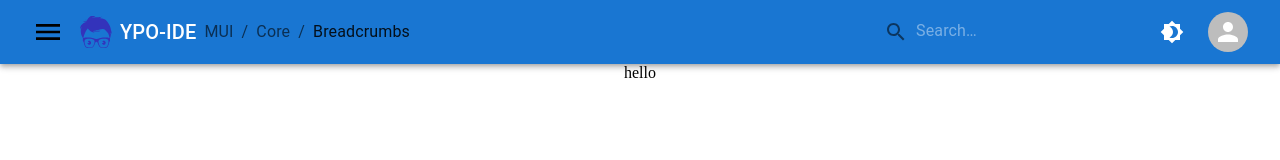
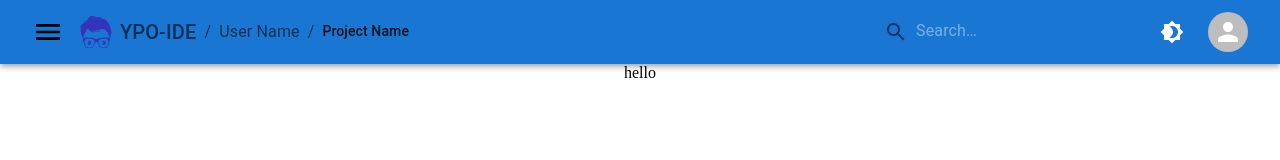
Before and after one commit to orlinzer/ypo-ide, a Next.js app: page / in a window 1280 px wide. Shown: the top 160 px of the page. Built offline with nearby package versions, Linux system fonts and the light colour scheme.

Commit message:
update Breadcrumbs

```diff
--- a/components/Header/Header.tsx
+++ b/components/Header/Header.tsx
@@ -205,7 +205,10 @@ export default function Header() {
   return (
     <ColorModeContext.Provider value={colorMode}>
       <ThemeProvider theme={theme}>
-        <AppBar component='header' position='relative' >
+        <AppBar
+          component='header'
+          position='relative'
+        >
           <Toolbar sx={{ gap: '0.5em' }}>
             <IconButton
               onClick={toggleDrawer('left', true)}
@@ -220,22 +223,14 @@ export default function Header() {
               alt="Logo"
             />
 
-            <Typography variant="h6">
-              YPO-IDE
-            </Typography>
-
             <Breadcrumbs aria-label="breadcrumb" sx={{ flexGrow: 1 }}>
-              <Link underline="hover" color="inherit" href="/">
-                MUI
+              <Link variant="h6" underline="hover" color="inherit" href="/">
+                YPO-IDE
               </Link>
-              <Link
-                underline="hover"
-                color="inherit"
-                href="/getting-started/installation/"
-              >
-                Core
+              <Link variant="subtitle1" underline="hover" color="inherit" href="/">
+                User Name
               </Link>
-              <Typography color="text.primary">Breadcrumbs</Typography>
+              <Typography variant="subtitle2" color="text.primary">Project Name</Typography>
             </Breadcrumbs>
 
             <Box>
```
